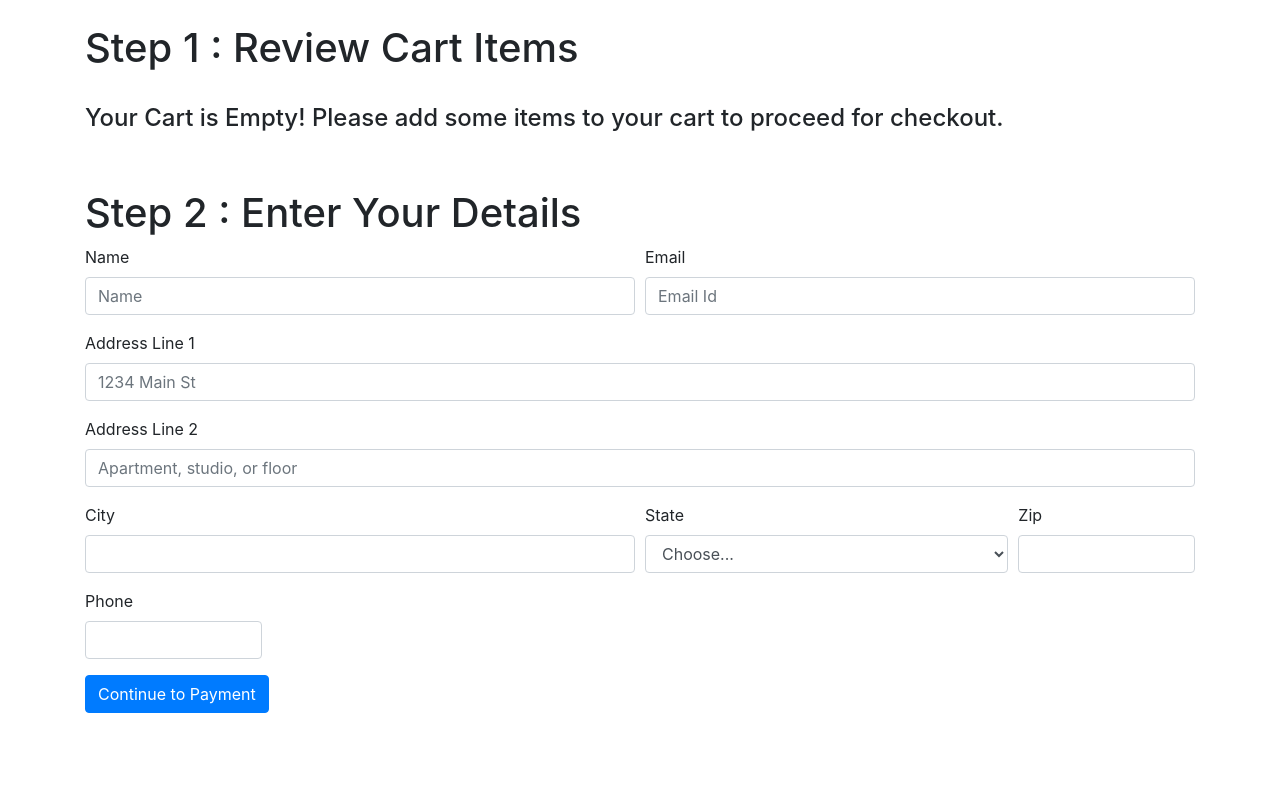
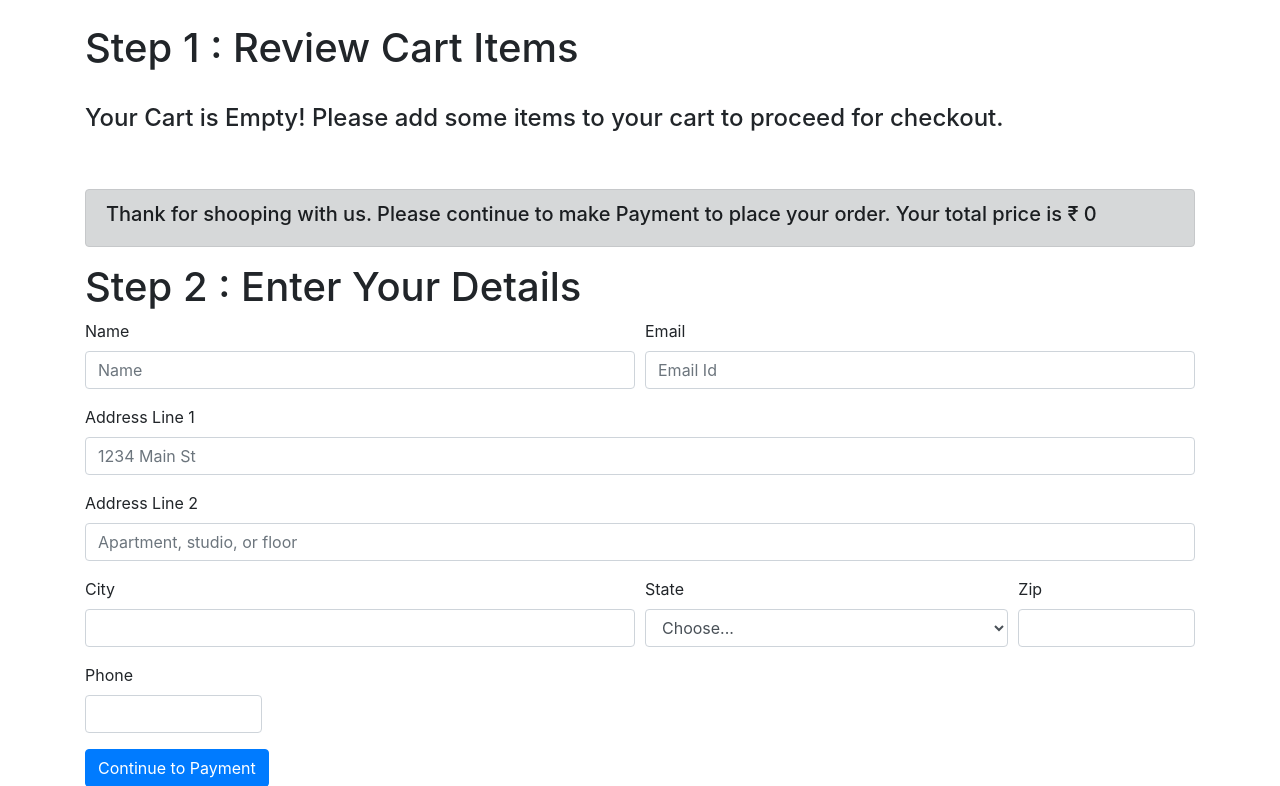
Before and after one commit to jaindevansh804/E-Commerce-web, a Django app: page /checkout/ in a window 1280 px wide. Shown: the part 56-842 px from the top of the page. Before the commit the page ends 769 px from the top, so only its background shows below. Run offline with Django 3.2, Linux system fonts and the light colour scheme; some libraries are stand-ins or nearby versions.

Commit message:
Total price while shopping can now be shown to user on checkout page.

```diff
--- a/templates/checkout.html
+++ b/templates/checkout.html
@@ -44,6 +44,10 @@
 <h1>Step 1 : Review Cart Items</h1><br>
 <ol class="list-group list-group-numbered" id="items">
 </ol><br><br>
+
+{% comment %} <span id="totalPrice"></span> {% endcomment %}
+<div class="alert alert-dark"><h5>Thank for shooping with us. Please continue to make Payment to place your order. Your total price is &#x20b9;  <span id="totalPrice" role="alert">.</h5>
+</span></div>
 
 <h1>Step 2 : Enter Your Details</h1>
 <form action='/checkout/' method='post'>{% csrf_token %}
@@ -154,6 +158,8 @@
   }
 console.log(cart);
 
+var sum = 0;
+var totalPrice = 0;
 if ($.isEmptyObject(cart)){
   mystr = `<h4>Your Cart is Empty! Please add some items to your cart to proceed for checkout.</h4>`
   $('#items').append(mystr);
@@ -162,12 +168,16 @@ else{
 for (item in cart){
   let name = cart[item][1];
   let qty = cart[item][0];
+  let itemPrice = cart[item][2];
+  sum = sum + qty;
+  totalPrice = totalPrice + qty* itemPrice
   mystr = `<h6><li class="list-group-item d-flex justify-content-between align-items-start">
     ${name}
     <span class="badge bg-primary rounded-pill">${qty}</span></h6>`
   $('#items').append(mystr);
   }
 }
+document.getElementById('totalPrice').innerHTML = totalPrice;
 // To know the the number and name of product in the admin orders page in django
 $('#itemsJson').val(JSON.stringify(cart));
 {% if thank %}
--- a/templates/shop.html
+++ b/templates/shop.html
@@ -64,8 +64,7 @@
   <div class="card-body">
     <h5 class="card-title" id = "namepr{{allproducts.id}}">{{allproducts.name}}</h5>
     <p class="card-text">{{allproducts.description|slice:50}}</p>
-    <h6 class="card-title">Rs.{{allproducts.price}}</h6>
-
+    <h6 class="card-title">Rs. : <span id="pricepr{{allproducts.id}}">{{allproducts.price}}</span></h6>
     <span id="divpr{{allproducts.id}}" class="divpr">
     <button class="btn btn-primary cart" id="pr{{allproducts.id}}">Add to Cart</button></a>
     </span>
@@ -104,7 +103,8 @@
   {
     qty = 1;
     name = document.getElementById('name'+idstr).innerHTML;
-    cart[idstr] = [qty, name];
+    price = document.getElementById('price'+idstr).innerHTML;
+    cart[idstr] = [qty, name, parseInt(price)];
   }
   updateCart(cart);
   });
```
Also changed, not shown: db.sqlite3.
